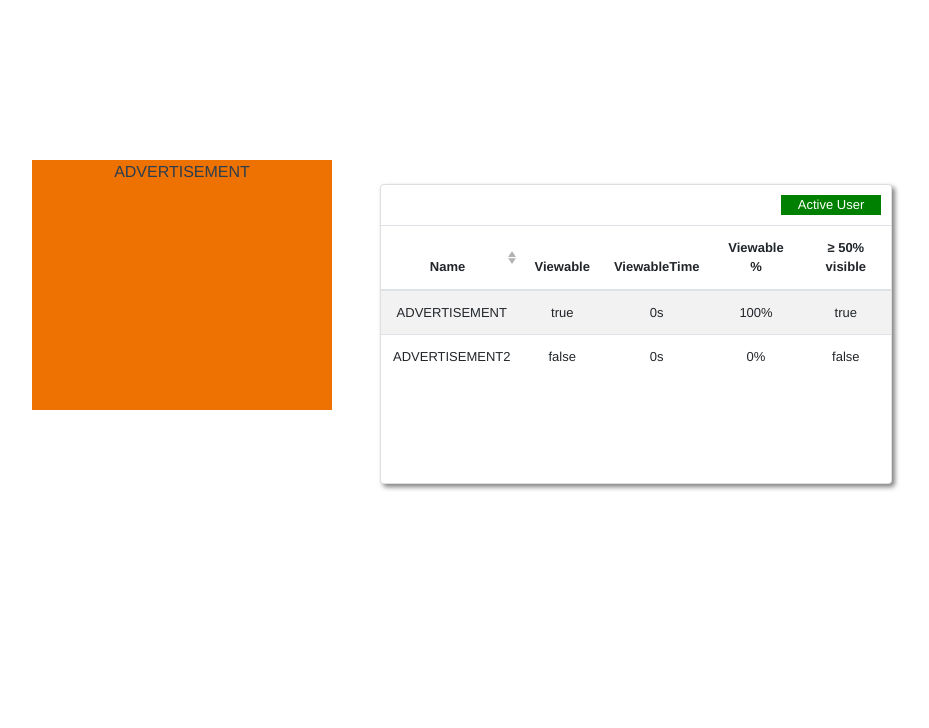
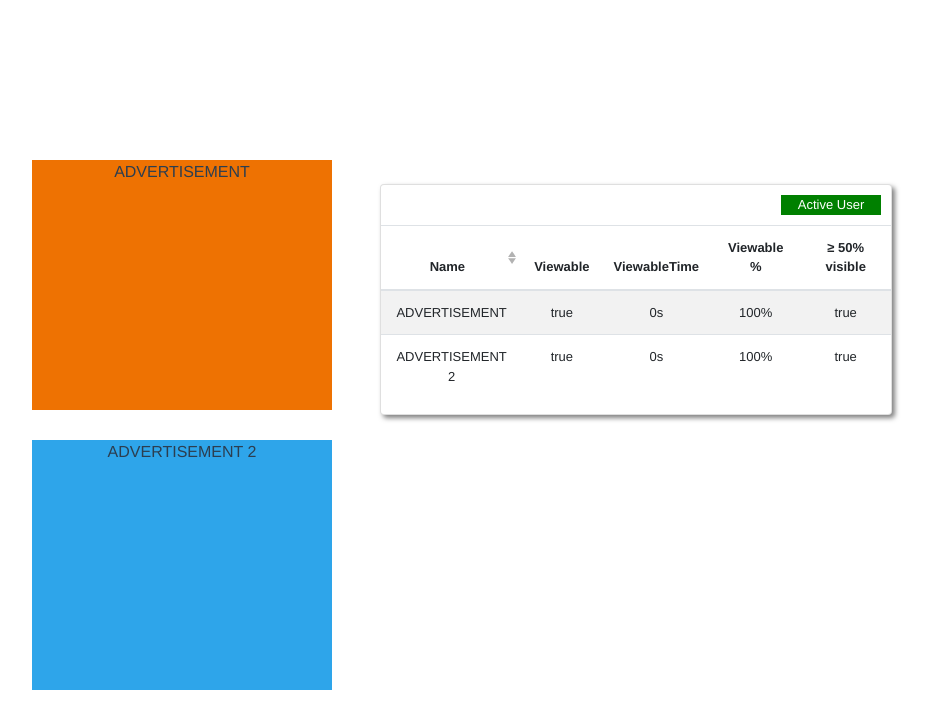
Before and after one commit to thanthtetzin/meetrics-challenge-thant, a Vue app: page / in a window 1280 px wide. Shown: the top 728 px of the page, without its empty margins (68-997 px from the left). Built offline with nearby package versions, Linux system fonts and the light colour scheme.

Commit message:
More adding

```diff
--- a/src/components/Index.vue
+++ b/src/components/Index.vue
@@ -1,7 +1,10 @@
 <template>
   <div>
-    <div id="ad">
+    <div id="ad" ref="ad">
       ADVERTISEMENT
+    </div>
+    <div id="ad2" ref="ad2" style="margin-top:30px; background-color: #2ea5ea;">
+      ADVERTISEMENT 2
     </div>
     <PageVisibility
       v-bind:ad_div_list="ad_div_list"
@@ -21,8 +24,8 @@ export default {
   data() {
     return {
       ad_div_list:[
-        {elementId: "ad", elementName: "ADVERTISEMENT"},
-        {elementId: "ad2", elementName: "ADVERTISEMENT2"},
+        {elementRef: "ad", elementName: "ADVERTISEMENT"},
+        {elementRef: "ad2", elementName: "ADVERTISEMENT 2"},
       ],
     }
   }
@@ -35,7 +38,7 @@ body {
   height: 2000px;
   width: 2500px;
 }
-#ad {
+#ad, #ad2 {
   width: 300px;
   height: 250px;
   background: #ee7202;
--- a/src/components/PageVisibility.vue
+++ b/src/components/PageVisibility.vue
@@ -65,13 +65,17 @@ export default {
           threshold: []
         };
         // Put 0 to 1.0 values to threshold array in order to show 0% to 100% by 1 increment.
-        for (let i=0; i<=1.0; i+= 0.01) {
-          console.log(parseFloat(i.toFixed(2)));
+        for (let i=0; i<=1; i+= 0.01) {
           observerOptions.threshold.push(parseFloat(i.toFixed(2)));
         }
+        observerOptions.threshold.push(1.0);
+
+        // Loop ad element that we got from parent Component Index.vue.
         that.ad_div_list.forEach((ad_div) => {
+          const elementToObserve = that.$parent.$refs[ad_div.elementRef];
+          //if(elementToObserve != null && elementToObserve != undefined){
             that.tableItems.push({
-            id: ad_div.elementId,
+              id: ad_div.elementRef,
               name: ad_div.elementName,
               viewable: false,
               viewableTime: "0s",
@@ -80,12 +84,10 @@ export default {
             });
 
             // Register element observer to observe element visibility
-          const elementToObserve = document.querySelector("#"+ad_div.elementId);
-          if(elementToObserve != null && elementToObserve != undefined){
             const observer = new IntersectionObserver(that.updateElementViewabilityValues, observerOptions);
             observer.observe(elementToObserve);
             that.elementObservers.push(observer);
-          }
+          //}
         });
 
         // Edit Table column names
@@ -125,10 +127,21 @@ export default {
       entries.forEach((entry) => {
         let elmentInTable = that.tableItems.find(item => item.id == entry.target.id);
         if(elmentInTable){
-          let elementViewablePercentage = (Math.floor(entry.intersectionRatio * 100));
+          let elementViewablePercentage = Math.floor(entry.intersectionRatio * 100);
           elmentInTable.viewable = (entry.intersectionRatio > 0);
           elmentInTable.viewablePercentage = elementViewablePercentage + "%";
           elmentInTable.greaterThanEqual50Percent = (elementViewablePercentage >= 50);
+
+          // Start counter of viewing in seconds if the element viweable percentage is >= 50
+          // console.log(elementViewablePercentage);
+          // let seconds = 0;
+          // setInterval(function() {
+          //   if(elementViewablePercentage >= 50 && elmentInTable.viewable){
+          //     seconds += 1;
+          //     elmentInTable.viewableTime = seconds + "s";
+          //   }
+          // }, 1000);
+
         }
       });
     },
@@ -175,53 +188,7 @@ export default {
       );
     }
   }
-
 }
-
-
-
-
-
-//
-// https://jsfiddle.net/hr77p7qb/3/
-// var app = new Vue({
-//   el: '#app',
-//   data: function() {
-//     return {
-//       msg: 'Hello World! This is a Event listener test.',
-//       windowWidth: 0,
-//       windowHeight: 0,
-//     }
-//   },
-
-//   mounted() {
-//     this.$nextTick(function() {
-//       window.addEventListener('resize', this.getWindowWidth);
-//       window.addEventListener('resize', this.getWindowHeight);
-
-//       //Init
-//       this.getWindowWidth()
-//       this.getWindowHeight()
-//     })
-
-//   },
-
-//   methods: {
-//     getWindowWidth(event) {
-//         this.windowWidth = document.documentElement.clientWidth;
-//       },
-
-//       getWindowHeight(event) {
-//         this.windowHeight = document.documentElement.clientHeight;
-//       }
-//   },
-//   beforeDestroy() {
-//     window.removeEventListener('resize', this.getWindowWidth);
-//     window.removeEventListener('resize', this.getWindowHeight);
-//   }
-// });
-
-//
 </script>
 
 <!-- Add "scoped" attribute to limit CSS to this component only -->
@@ -232,8 +199,7 @@ export default {
   width: 40%;
   overflow-y: auto;
   font-size: 13px;
-  max-height: 500px;
-  height: 300px;
+  max-height: 338px;
   top: 23%;
   box-shadow: 3px 3px 5px 0px rgba(0, 0, 0, 0.5);
 }
```
Lines whose indentation alone changed are shown as unchanged.
